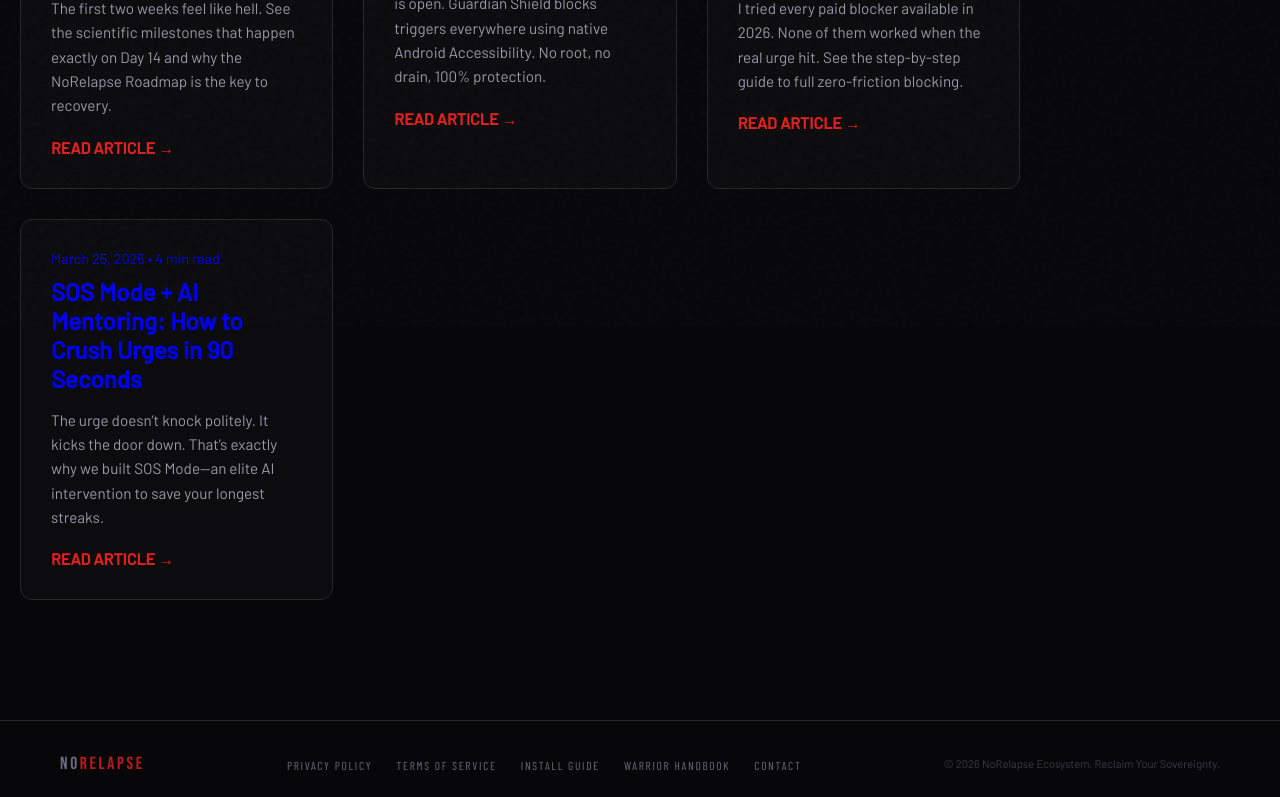
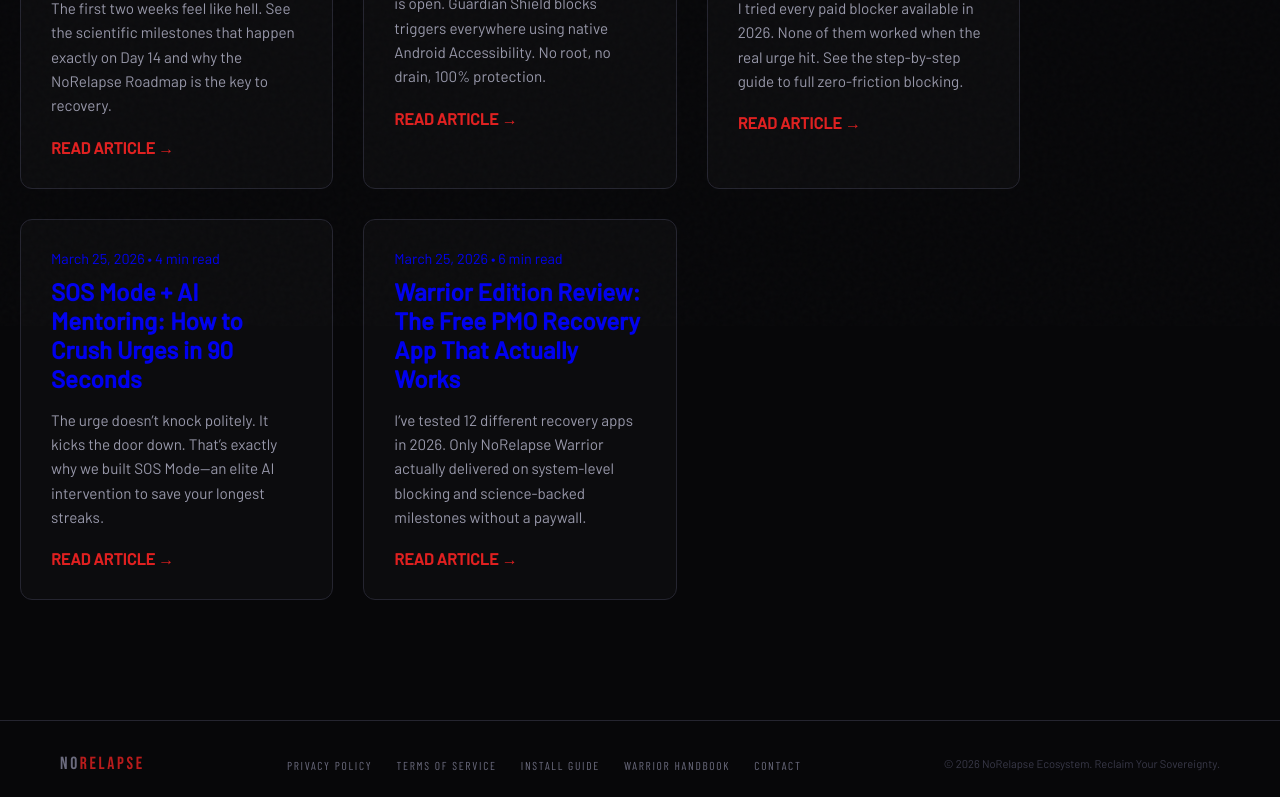
Before and after one commit to karansoni26/warrior-website, a React (Vite) app: page /blog in a window 1280 px wide. Shown: the part 474-1271 px from the top of the page. Built offline with nearby package versions, Linux system fonts and the light colour scheme; a web font is replaced by a local one.

Commit message:
content: finalize blog with article 5 - warrior edition review

```diff
--- a/src/data/posts.ts
+++ b/src/data/posts.ts
@@ -139,5 +139,36 @@
 
       <p>The SOS Mode is an elite shield designed to be deployed when willpower is no longer enough. Try it yourself—the entire app, including AI mentoring, is completely free.</p>
     `
+  },
+  {
+    slug: 'warrior-edition-recovery-app-review',
+    title: 'Warrior Edition Review: The Free PMO Recovery App That Actually Works',
+    excerpt: 'I’ve tested 12 different recovery apps in 2026. Only NoRelapse Warrior actually delivered on system-level blocking and science-backed milestones without a paywall.',
+    date: 'March 25, 2026',
+    readTime: '6 min read',
+    image: '/app-screens-collage.png',
+    content: `
+      <p>I’ve tested <strong>12 different nofap / PMO recovery apps</strong> in 2026. Most of them are either paid after Day 3, flood you with unnecessary notifications, or become completely useless after the first week because they are too easy to bypass.</p>
+
+      <p>NoRelapse Warrior is the only one that actually delivered on its promise. It's a comprehensive recovery ecosystem built on one principle: <strong>Infrastructure > Willpower.</strong></p>
+
+      <h3>The Core Features That Win:</h3>
+      <ul>
+        <li><strong>True Guardian Shield</strong>: System-level blocking that is actually impossible to swipe away when an urge hits.</li>
+        <li><strong>Biological Roadmap</strong>: Scientific visualization of your brain healing (Day 1 through Day 90).</li>
+        <li><strong>Arena Challenges</strong>: A leaderboard system that turns recovery into a competitive sport.</li>
+        <li><strong>SOS Intervention</strong>: Gemini-powered AI mentoring when you're moments away from failure.</li>
+      </ul>
+
+      <div style="margin: 40px 0; border: 1px solid var(--iron); border-radius: 12px; overflow: hidden; background: #000;">
+        <img src="/app-screens-collage.png" alt="NoRelapse Warrior App UI Collage" style="width: 100%; display: block;" />
+        <div style="padding: 15px; font-size: 0.9rem; color: var(--ghost); text-align: center;">Comprehensive Ecosystem: Guardian Shield, Biological Roadmap, and Arena Interfaces</div>
+      </div>
+
+      <h3>Verdict: 100% Recommended</h3>
+      <p>This is the app I wish existed when I started my journey. It solves the technical problem of relapse so you can focus on the mental recovery. No paywall. No sneaky tracking. Just pure, free, high-performance recovery.</p>
+
+      <p>If you’re serious about quitting PMO for good, the <strong>Warrior APK</strong> is the single most powerful tool you can install today.</p>
+    `
   }
 ];
```
Also changed, not shown: public/app-screens-collage.png (added).
